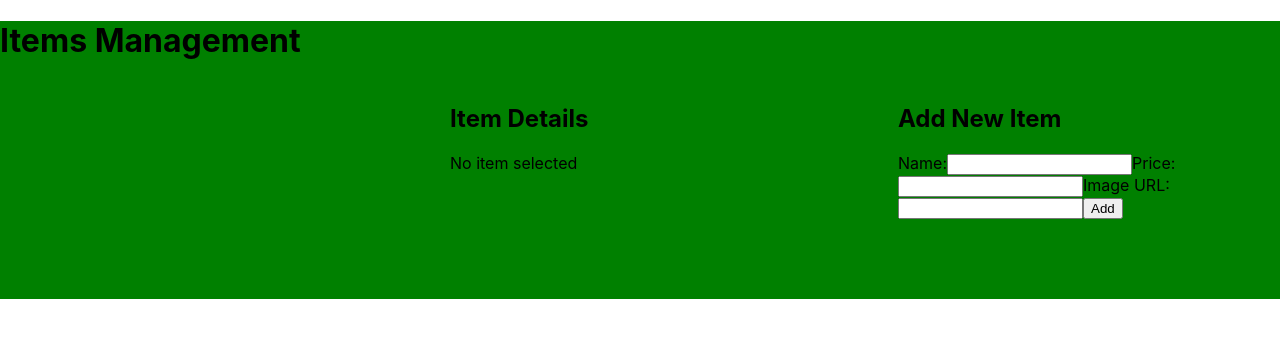
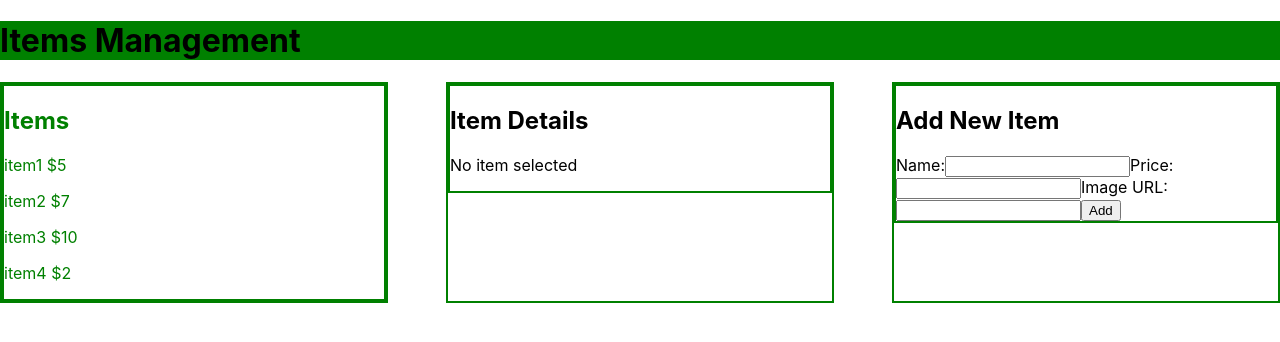
Before and after one commit to gallevy141/items-management, a React (Create React App) app: page / in a window 1280 px wide. Shown: the top 342 px of the page. Built offline with nearby package versions, Linux system fonts and the light colour scheme.

Commit message:
Make styling adjustments for better readability

```diff
--- a/src/App.js
+++ b/src/App.js
@@ -9,7 +9,7 @@ function App() {
     { name: 'item2', price: 7, image: 'image-url-2' },
     { name: 'item3', price: 10, image: 'image-url-3' },
     { name: 'item4', price: 2, image: 'image-url-4' },
-  ]);
+  ])
   const [selectedItem, setSelectedItem] = useState(null)
 
   const selectItem = (item) => {
@@ -21,16 +21,16 @@ function App() {
   }
 
   return (
-    <div style={{ backgroundColor: 'green', color: 'black' }}>
-      <h1>Items Management</h1>
+    <div>
+      <h1 style={{ backgroundColor: 'green', color: 'black' }}>Items Management</h1>
       <div style={{ display: 'flex', justifyContent: 'space-between' }}>
-        <div style={{ width: '30%' }}>
+        <div style={{ width: '30%', border: '2px solid green', color: 'green' }}>
           <Items items={items} selectItem={selectItem} />
         </div>
-        <div style={{ width: '30%' }}>
+        <div style={{ width: '30%', border: '2px solid green', color: 'black' }}>
           <ItemDetails selectedItem={selectedItem} />
         </div>
-        <div style={{ width: '30%' }}>
+        <div style={{ width: '30%', border: '2px solid green', color: 'black' }}>
           <NewItemForm addItem={addItem} />
         </div>
       </div>
```
